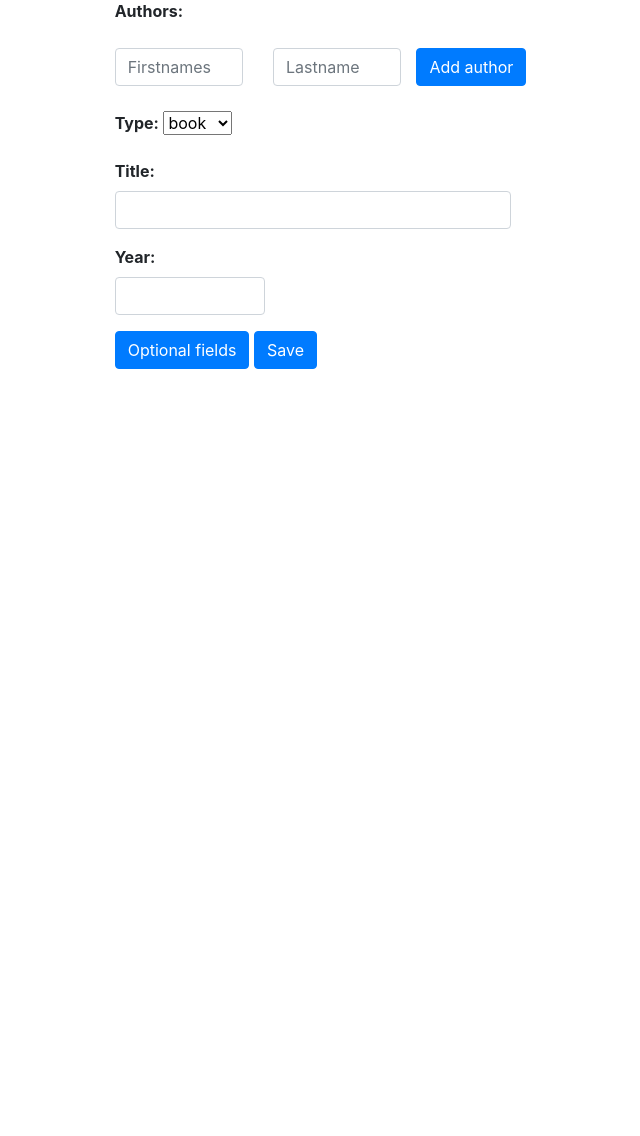
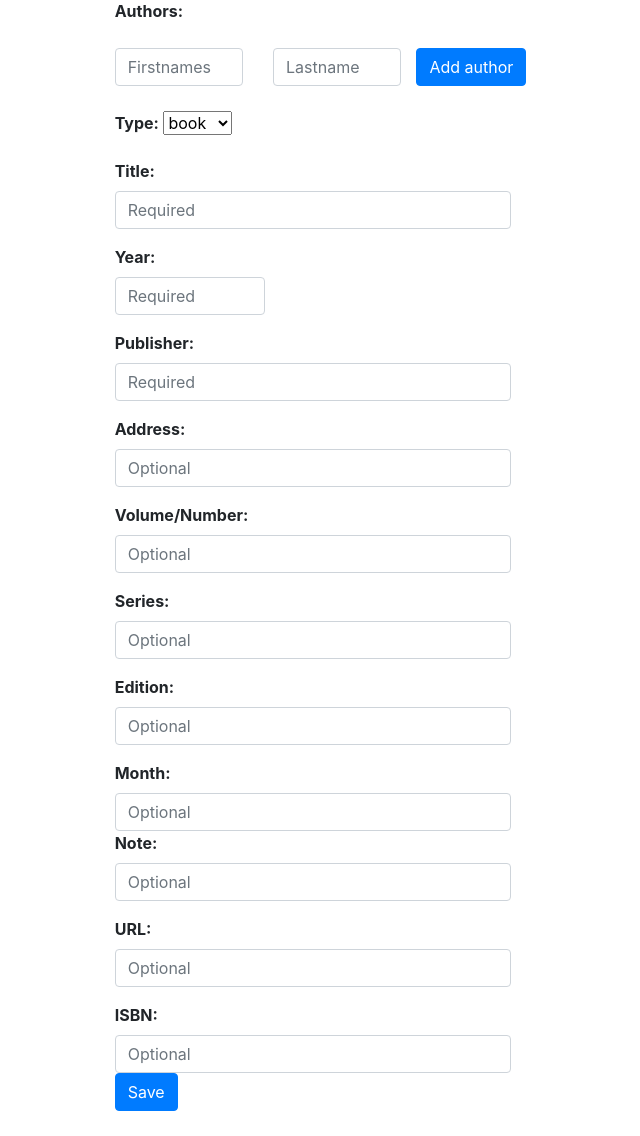
Before and after one commit to ruokokoski/ohtu-miniprojekti, a Flask app: page /new_reference in a window 1280 px wide. Shown: the part 184-1320 px from the top of the page, without its empty margins (327-967 px from the left). Before the commit the page ends 553 px from the top, so only its background shows below. Run offline with Flask 3, Linux system fonts and the light colour scheme; some libraries are stand-ins or nearby versions.

Commit message:
All fields inside blocks. known bug, f5 when article selected

```diff
--- a/src/static/scripts.js
+++ b/src/static/scripts.js
@@ -84,7 +84,7 @@ window.addEventListener("load", () => {
 });
 
 function createReferenceFormButtons() {
-    document.getElementById("toggle_optionals_button").addEventListener("click", toggleOptionals);
+    //document.getElementById("toggle_optionals_button").addEventListener("click", toggleOptionals);
     document.getElementById("add_author_button").addEventListener("click", addNewAuthor);
     document.getElementById("new_reference").addEventListener("submit", validateForm);
     document.getElementById("entry_type").addEventListener("change", toggleBook);
--- a/src/templates/new_reference.html
+++ b/src/templates/new_reference.html
@@ -6,6 +6,7 @@ New reference
 
 {% block body %}
 <script>document.getElementById("nav_new_reference").classList.toggle("active")</script>
+
 <div class="container-fluid">
     <div class="row justify-content-center">
         <div class="col-4 align-self-center">
@@ -39,20 +40,21 @@ New reference
                             <option value="article"> article
                             </select>
                     </div>
-                    <div class="form-group">
-                        <label for="title"><b>Title:</b></label>
-                        <input type="text" class="form-control" name="title" required>
-                    </div>
-                    <div class="form-group">
-                        <label for="year"><b>Year:</b></label>
-                        <input type="number" class="form-control" style="width: 150px;" id="year" name="year" required min="1000">
-                    </div>
                 </div>
 
-                <!-- OPTIONAL -->
+                <!-- Fields -->
 
-                <div id="optional_fields" style="display: none">
-                    <div id="book_fields">
+                <div id="optional_fields" style="display: block">
+
+                    <div id="book_fields" style="display: block">
+                        <div class="form-group">
+                            <label for="title"><b>Title:</b></label>
+                            <input type="text" class="form-control" name="title" placeholder="Required" required>
+                        </div>
+                        <div class="form-group">
+                            <label for="year"><b>Year:</b></label>
+                            <input type="number" class="form-control" style="width: 150px;" id="year" name="year" placeholder="Required" required min="1000">
+                        </div>
                         <div class="form-group">
                             <label for="publisher"><b>Publisher:</b></label>
                             <input type="text" class="form-control" name="publisher" placeholder="Required">
@@ -115,7 +117,7 @@ New reference
                     </div>
                 </div>
                 <div>
-                    <button type="button" class="btn btn-primary" id="toggle_optionals_button">Optional fields</button>
+                    <!-- <button type="button" class="btn btn-primary" id="toggle_optionals_button">Optional fields</button> -->
                     <button type="submit" class="btn btn-primary">Save</button>
                 </div>
             </form>
```
